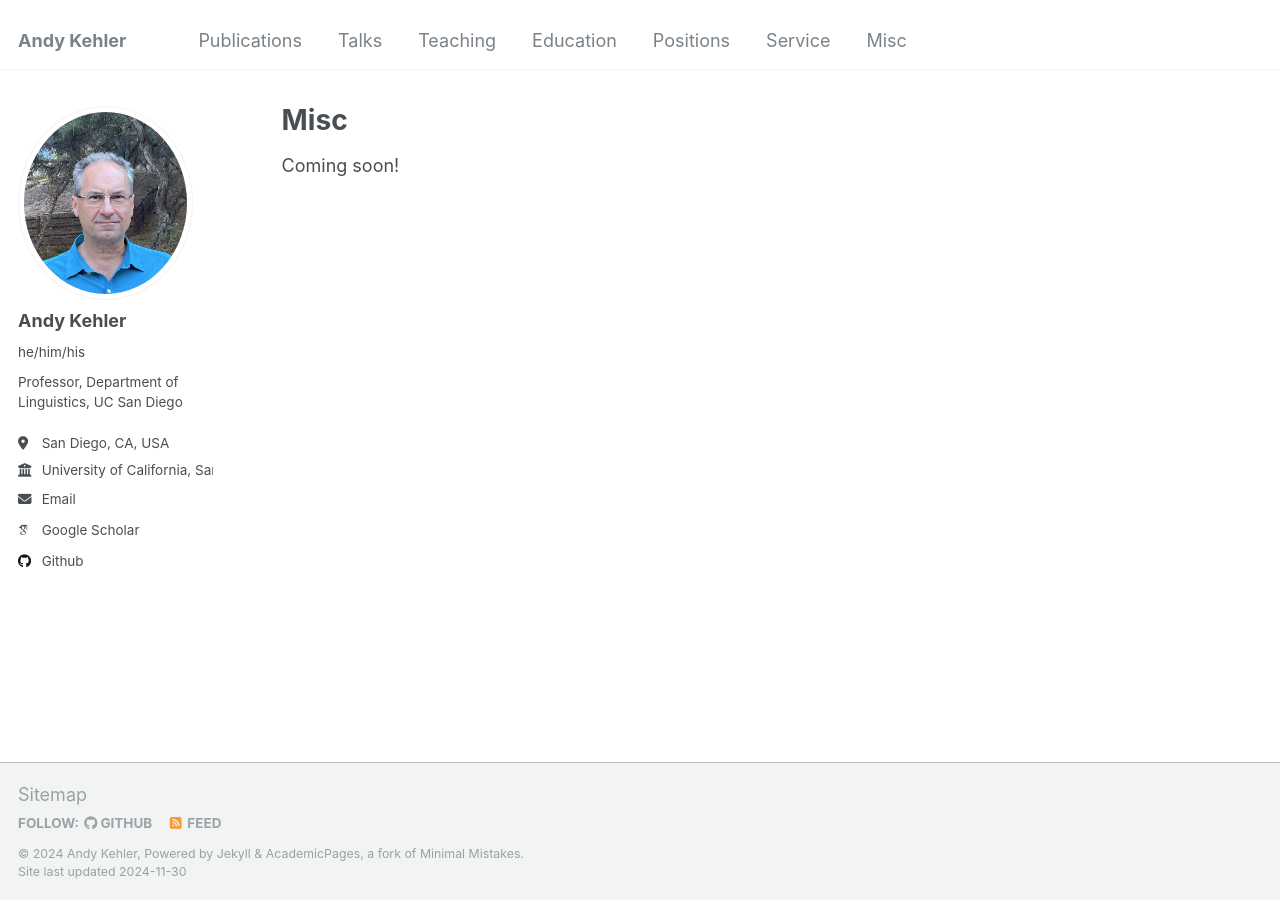
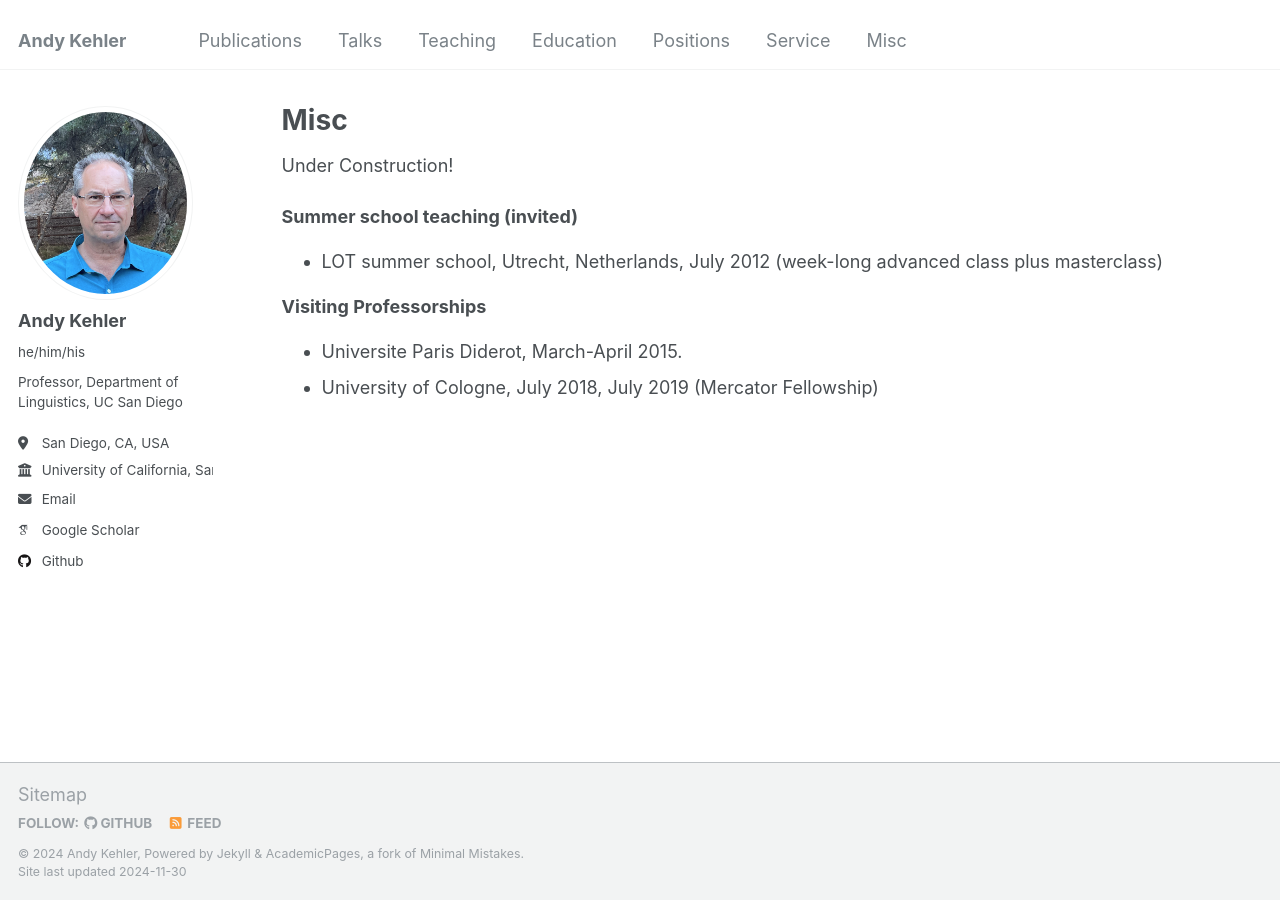
Before and after one commit to akehler/akehler.github.io, a Jekyll site: the page built from _pages/misc.html, in a window 1280 px wide. Built offline with Jekyll 4.4.1, drawn with Linux system fonts in a browser that asks for light colours; some web fonts are replaced.

Commit message:
Update misc.html

```diff
--- a/_pages/misc.html
+++ b/_pages/misc.html
@@ -5,5 +5,20 @@ permalink: /misc/
 author_profile: true
 ---
 <p>
-Coming soon!
+Under Construction!
 </p>
+
+<strong>Summer school teaching (invited)</strong>
+<ul>
+  <li>
+LOT summer school, Utrecht, Netherlands, July 2012 (week-long advanced class plus masterclass)
+  </li></ul>
+
+<strong>Visiting Professorships</strong>
+<ul>
+  <li>
+Universite Paris Diderot, March-April 2015.
+  </li><li>
+University of Cologne, July 2018, July 2019 (Mercator Fellowship)
+  </li>
+</ul>
```
